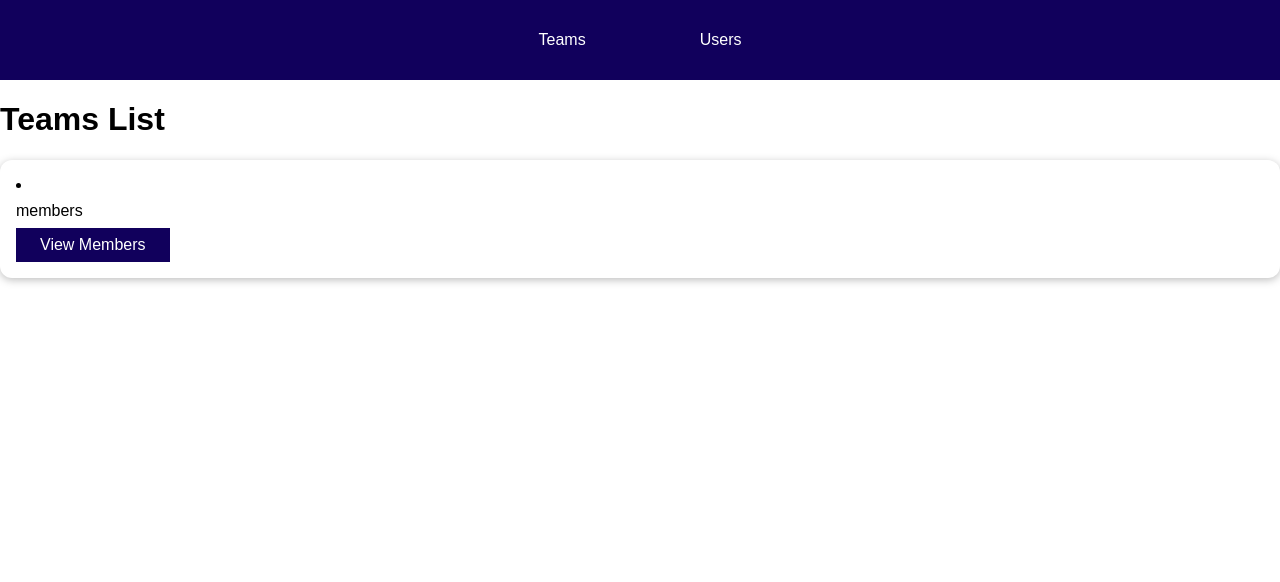
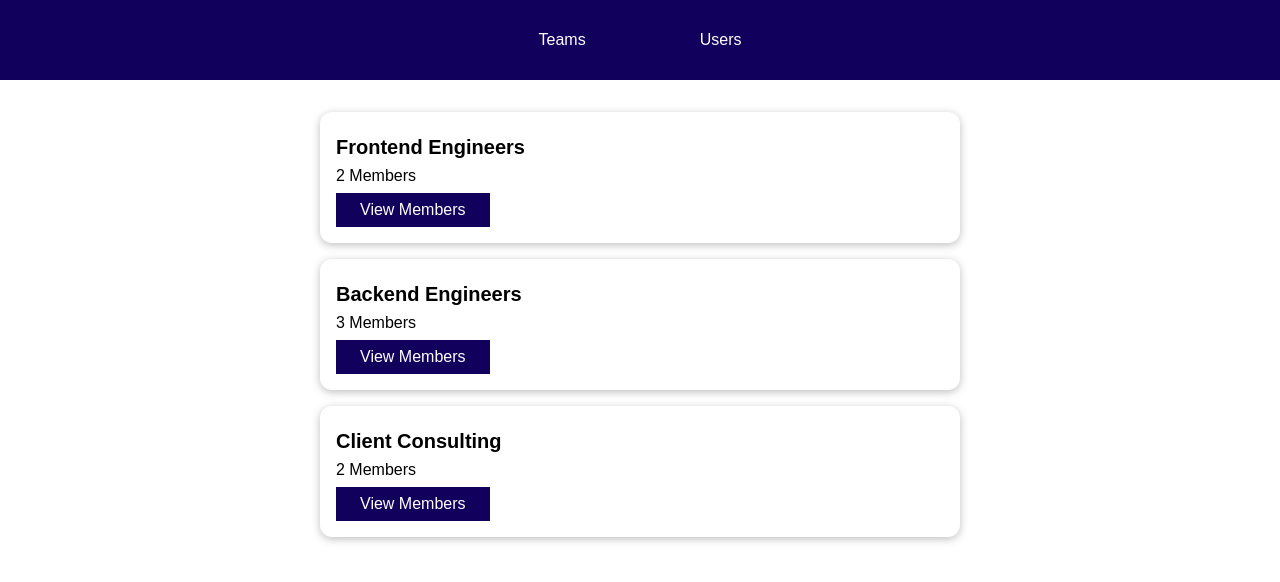
Before and after one commit to antoanparashkevov/teams-users-vue3, a Vue app: page / in a window 1280 px wide. Shown: the top 582 px of the page. Built offline with nearby package versions, Linux system fonts and the light colour scheme.

Commit message:
Looping through teams injected data, outputting it using TeamsItem cmp

```diff
--- a/src/components/teams/TeamsItem.vue
+++ b/src/components/teams/TeamsItem.vue
@@ -1,7 +1,7 @@
 <template>
 <li>
   <h3>{{name}}</h3>
-  <div class="team-members">{{memberCount}} members</div>
+  <div class="team-members">{{memberCount}} Members</div>
   <a href="#">View Members</a>
 </li>
 </template>
--- a/src/components/teams/TeamsList.vue
+++ b/src/components/teams/TeamsList.vue
@@ -1,6 +1,12 @@
 <template>
-<h1>Teams List</h1>
-  <teams-item></teams-item>
+  <ul>
+    <teams-item
+    v-for="team in teams"
+    :key="team.id"
+    :name="team.name"
+    :member-count="team.members.length"
+    ></teams-item>
+  </ul>
 </template>
 
 <script>
@@ -15,5 +21,10 @@ export default {
 </script>
 
 <style scoped>
-
+ul {
+  list-style: none;
+  margin: 2rem auto;
+  max-width: 40rem;
+  padding: 0;
+}
 </style>
```
